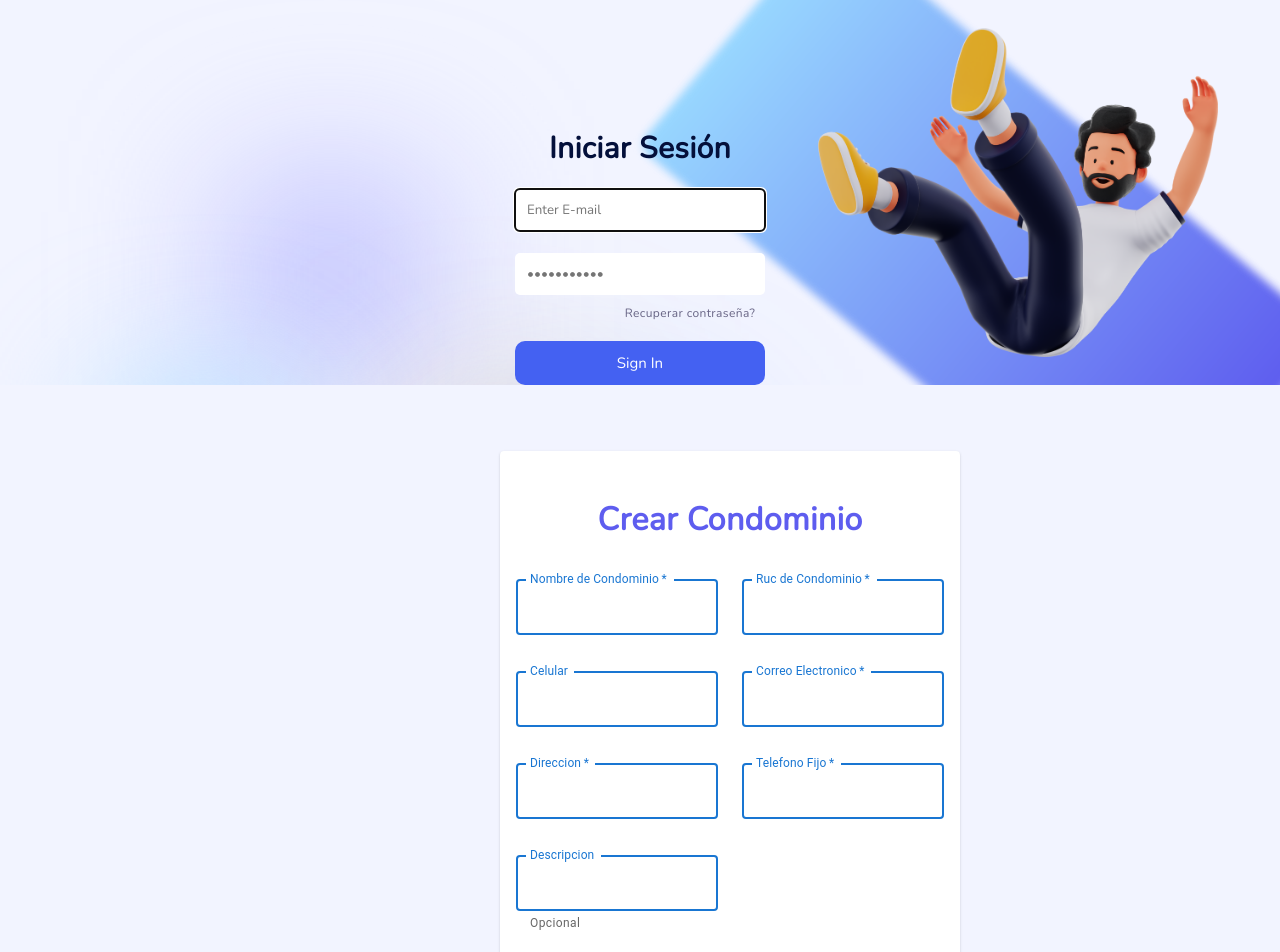
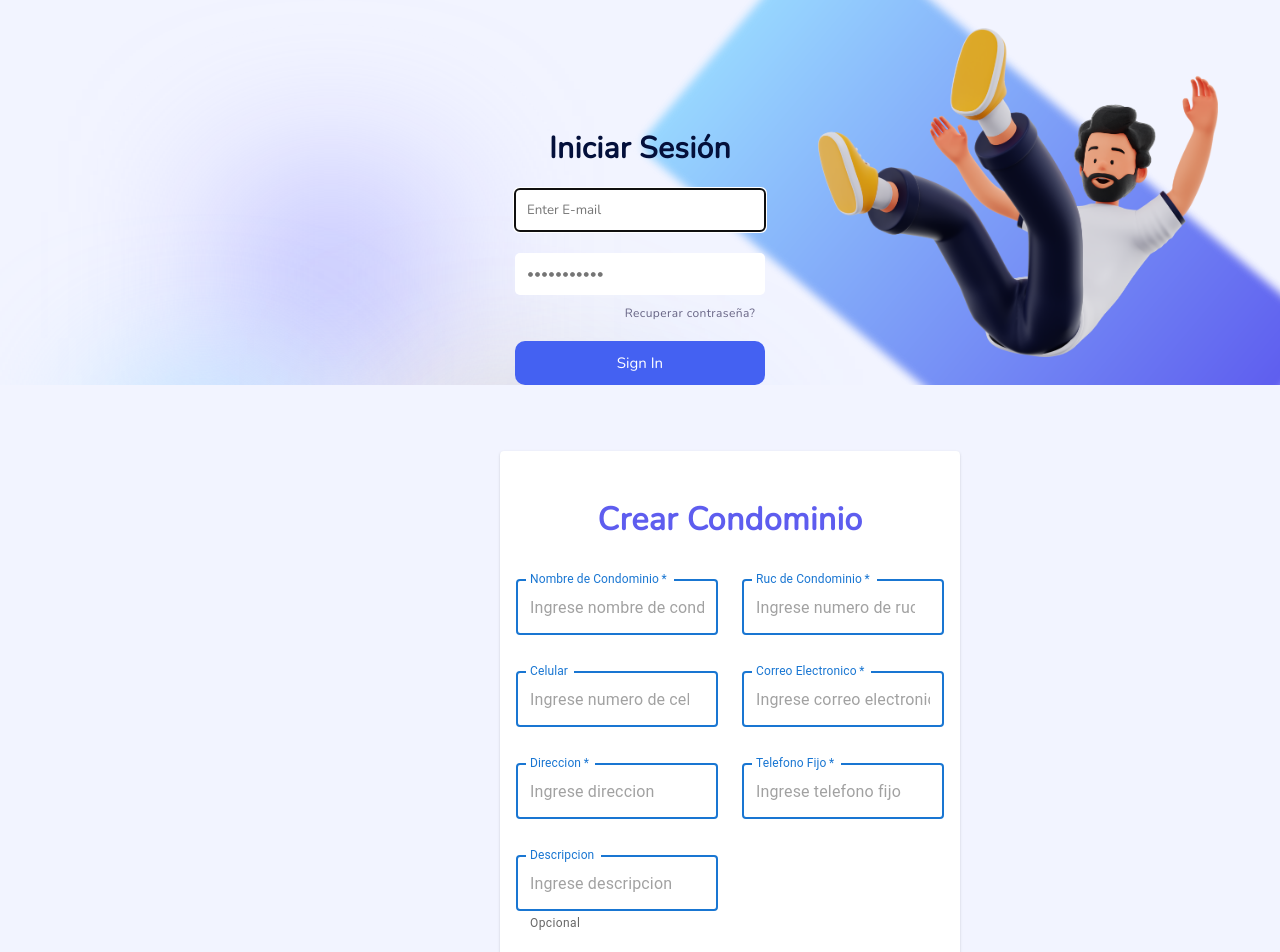
Before and after one commit to GerardoMP18/web-condominio-edificio-frontend, a React (Vite) app: page /condominios/crear-condominio in a window 1280 px wide. Shown: the top 952 px of the page. Built offline with nearby package versions, Linux system fonts and the light colour scheme.

Commit message:
[fix] Clear inuput text of texflieds material ui

```diff
--- a/src/pages/Condominios/Condominios.jsx
+++ b/src/pages/Condominios/Condominios.jsx
@@ -1,4 +1,4 @@
-import React, { useState, useEffect } from "react";
+import React, { useState, useEffect, useRef } from "react";
 import TableCondominiums from "../../components/Tables/TableCondominiums/TableCondominiums";
 import { Grid, TextField, Box, Card, CardContent, Button } from "@mui/material";
 import axios from "axios";
@@ -6,7 +6,7 @@ import { Formik } from "formik";
 import styled from "styled-components";
 import Swal from 'sweetalert2';
 
-const baseUrl = "http://127.0.0.1:5012/api/condominiums";
+const baseUrl = "http://127.0.0.1:5014/api/condominiums";
 
 export function CrearCondominio() {
   const Title = styled.h6`
@@ -21,6 +21,13 @@ export function CrearCondominio() {
   const isLandile = /^[0][1]\d{7}$/;
   const isEmail = /^\w+([.-_+]?\w+)*@\w+([.-]?\w+)*(\.\w{2,10})+$/;
 
+  const textCondominio = useRef(null);
+  const textRuc = useRef(null);
+  const textCelular = useRef(null);
+  const textCorreo = useRef(null);
+  const textDireccion = useRef(null);
+  const textTelefono = useRef(null);
+  const textDescription = useRef(null);
   /*Almacenar mensaje de errores*/
   const [errMsgName, setErrMsgName] = useState('');
   const [errMsgRuc, setErrMsgRuc] = useState('');
@@ -149,6 +156,14 @@ export function CrearCondominio() {
             icon: 'success',
             confirmButtonText: 'Aceptar'
           })
+          textCondominio.current.value = "";
+          textRuc.current.value = "";
+          textCelular.current.value = "";
+          textCorreo.current.value = "";
+          textCondominio.current.value = "";
+          textDireccion.current.value = "";
+          textTelefono.current.value = "";
+          textDescription.current.value = "";
         }
       });
     }
@@ -180,7 +195,9 @@ export function CrearCondominio() {
                           type="text"
                           name="name"
                           margin="dense"
+                          inputRef={textCondominio}
                           fullWidth
+                          placeholder="Ingrese nombre de condominio"
                           variant="outlined"
                           onChange={handleChange}
                         />
@@ -196,7 +213,9 @@ export function CrearCondominio() {
                           type="number"
                           name="ruc"
                           margin="dense"
+                          inputRef={textRuc}
                           fullWidth
+                          placeholder="Ingrese numero de ruc"
                           variant="outlined"
                           onChange={handleChange}
                         />
@@ -211,7 +230,9 @@ export function CrearCondominio() {
                           type="number"
                           name="phone"
                           margin="dense"
+                          inputRef={textCelular}
                           fullWidth
+                          placeholder="Ingrese numero de celular"
                           variant="outlined"
                           onChange={handleChange}
                         />
@@ -227,7 +248,9 @@ export function CrearCondominio() {
                           type="text"
                           name="email"
                           margin="dense"
+                          inputRef={textCorreo}
                           fullWidth
+                          placeholder="Ingrese correo electronico"
                           variant="outlined"
                           onChange={handleChange}
                         />
@@ -243,7 +266,9 @@ export function CrearCondominio() {
                           type="text"
                           name="address"
                           margin="dense"
+                          inputRef={textDireccion}
                           fullWidth
+                          placeholder="Ingrese direccion"
                           variant="outlined"
                           onChange={handleChange}
                         />
@@ -259,7 +284,9 @@ export function CrearCondominio() {
                           type="number"
                           name="landline"
                           margin="dense"
+                          inputRef={textTelefono}
                           fullWidth
+                          placeholder="Ingrese telefono fijo"
                           variant="outlined"
                           onChange={handleChange}
                         />
@@ -274,8 +301,10 @@ export function CrearCondominio() {
                           type="text"
                           name="description"
                           margin="dense"
+                          inputRef={textDescription}
                           fullWidth
                           variant="outlined"
+                          placeholder="Ingrese descripcion"
                           helperText="Opcional"
                           onChange={handleChange}
                         />
@@ -315,7 +344,7 @@ export function C2() {
   }, []);
 
   const fetchData = async () => {
-    const response = await fetch("http://127.0.0.1:5012/api/condominiums");
+    const response = await fetch("http://127.0.0.1:5014/api/condominiums");
     const data = await response.json();
     setCondominiums(data);
   };
--- a/src/pages/Edificios/Edificios.jsx
+++ b/src/pages/Edificios/Edificios.jsx
@@ -1,4 +1,4 @@
-import React, { useState, useEffect } from "react";
+import React, { useState, useEffect, useRef} from "react";
 import TableEdificios from "../../components/Tables/TableEdificios/TableEdificios";
 import { Grid, TextField, Box, Card, CardContent, Button } from "@mui/material";
 import axios from "axios";
@@ -13,7 +13,7 @@ import Select from '@mui/material/Select';
 
 import Swal from 'sweetalert2';
 
-const baseUrl = 'http://127.0.0.1:5012/api/condominiums/'
+const baseUrl = 'http://127.0.0.1:5014/api/condominiums/'
 
 export function CrearEdificio() {
   const Title = styled.h6`
@@ -30,6 +30,15 @@ export function CrearEdificio() {
   /* expresiones regulares de correo y telefono*/
   const isEmail = /^\w+([.-_+]?\w+)*@\w+([.-]?\w+)*(\.\w{2,10})+$/;
   const isPhone = /[9][0-9]{1,8}/;
+
+  const textCondominio = useRef(null);
+  const textEdificio = useRef(null);
+  const textRuc = useRef(null);
+  const textCelular = useRef(null);
+  const textEmail = useRef(null);
+  const textDescription = useRef(null);
+  const textFloor = useRef(null);
+  const textAdress = useRef(null);
 
   /* estados que almacenan los mensaje de errores a mostrar */
   const [errMsgCondominio, setErrMsgCondominio] = useState('');
@@ -168,6 +177,14 @@ export function CrearEdificio() {
             icon: 'success',
             confirmButtonText: 'Aceptar'
           })
+          textCondominio.current.value = "";
+          textEdificio.current.value = "";
+          textRuc.current.value = "";
+          textCelular.current.value = "";
+          textEmail.current.value = "";
+          textDescription.current.value = "";
+          textFloor.current.value = "";
+          textAdress.current.value = "";
         }
       });
     }
@@ -189,7 +206,7 @@ export function CrearEdificio() {
 
   /* funcion que retorna todos los conodominios por el metodo GET al desplegable*/
   const componentDidCondominium = () => {
-    axios.get("http://127.0.0.1:5012/api/condominiums").then((response) => {
+    axios.get("http://127.0.0.1:5014/api/condominiums").then((response) => {
       setState(response.data)
     })
   }
@@ -218,15 +235,16 @@ export function CrearEdificio() {
                             id="demo-simple-select-helper"
                             label="Condominio"
                             name="id_condominium"
+                            inputRef={textCondominio}
                             onChange={cambiarEstadoSelect}
                             onClick={componentDidCondominium}
                           >
-		            {state.map(elemento=>(
-		              <MenuItem onClick={()=> handleEditClick(elemento.id)} value={elemento.id}>{elemento.name}</MenuItem>
+                            {state.map(elemento => (
+                              <MenuItem onClick={() => handleEditClick(elemento.id)} value={elemento.id}>{elemento.name}</MenuItem>
                             )
                             )}
                           </Select>
-              { seleccionar ? <div></div> : <div className="error">{errMsgCondominio}</div>}
+                          {seleccionar ? <div></div> : <div className="error">{errMsgCondominio}</div>}
                         </FormControl>
                       </Grid>
 
@@ -236,13 +254,14 @@ export function CrearEdificio() {
                           required
                           id="name_building"
                           error={false}
-                          label="Nombre del edificio a crear"
+                          label="Nombre de Edificio"
                           type="text"
                           name="name_building"
                           margin="dense"
                           fullWidth
+                          inputRef={textEdificio}
                           variant="outlined"
-                          helperText="Ingrese nombre del Edificio"
+                          placeholder="Ingrese nombre de edificio"
                           onChange={handleChange}
                         />
                         <div className="error">{errMsgNombre}</div>
@@ -253,13 +272,14 @@ export function CrearEdificio() {
                           focused
                           required
                           error={false}
-                          label="ruc del condominio"
+                          label="Ruc de condominio"
                           type="number"
                           name="ruc"
                           margin="dense"
                           fullWidth
+                          inputRef={textRuc}
                           variant="outlined"
-                          helperText="Ruc del Condominio"
+                          placeholder="Ingrese numero de ruc"
                           onChange={handleChange}
                         />
                         <div className="error">{errMsgRuc}</div>
@@ -275,8 +295,9 @@ export function CrearEdificio() {
                           name="phone"
                           margin="dense"
                           fullWidth
+                          inputRef={textCelular}
                           variant="outlined"
-                          helperText="phone"
+                          placeholder="Ingrese numero de celular"
                           onChange={handleChange}
                         />
                         <div className="error">{errMsgPhone}</div>
@@ -292,8 +313,9 @@ export function CrearEdificio() {
                           name="email"
                           margin="dense"
                           fullWidth
+                          inputRef={textEmail}
                           variant="outlined"
-                          helperText="email"
+                          placeholder="Ingrese correo electronico"
                           onChange={handleChange}
                         />
                         <div className="error">{errMsgEmail}</div>
@@ -309,8 +331,9 @@ export function CrearEdificio() {
                           name="description"
                           margin="dense"
                           fullWidth
+                          inputRef={textDescription}
                           variant="outlined"
-                          helperText="opcional"
+                          placeholder="Ingrese descripcion"
                           onChange={handleChange}
                         />
                         <div className="error">{errMsgDes}</div>
@@ -321,13 +344,14 @@ export function CrearEdificio() {
                           focused
                           required
                           error={false}
-                          label="floor"
+                          label="Cantidad de departamentos"
                           type="number"
                           name="floor"
                           margin="dense"
                           fullWidth
+                          inputRef={textFloor}
                           variant="outlined"
-                          helperText="Numero de pisos"
+                          placeholder="Ingrese cantidad de departamentos"
                           onChange={handleChange}
                         />
                         <div className="error">{errMsgFloor}</div>
@@ -338,13 +362,14 @@ export function CrearEdificio() {
                           focused
                           required
                           error={false}
-                          label="address"
+                          label="Direccion"
                           type="text"
                           name="address"
                           margin="dense"
                           fullWidth
+                          inputRef={textAdress}
                           variant="outlined"
-                          helperText="address"
+                          placeholder="Ingrese direccion"
                           onChange={handleChange}
                         />
                         <div className="error">{errMsgAddress}</div>
--- a/src/pages/Inquilinos/Inquilinos.jsx
+++ b/src/pages/Inquilinos/Inquilinos.jsx
@@ -1,4 +1,4 @@
-import React, { useState, useEffect } from "react";
+import React, { useState, useEffect, useRef } from "react";
 import TableInquilinos from "../../components/Tables/TableInquilinos/TableInquilinos";
 import { Grid, TextField, Box, Card, CardContent, Button } from "@mui/material";
 import axios from "axios";
@@ -16,6 +16,15 @@ export function CrearInquilino() {
     padding-top: 30px;
     padding-bottom: 30px;
   `;
+
+  /* referencia direct al input para cambiar a null*/
+  const textNombre = useRef(null);
+  const textApellido = useRef(null);
+  const textDni = useRef(null);
+  const textEmail = useRef(null);
+  const textPwd = useRef(null);
+  const textCelular = useRef(null);
+  const textFecha = useRef(null);
 
   /*expresiones regulares para validacion de celular y correo */
   const isPhone = /[9][0-9]{1,8}/;
@@ -160,6 +169,13 @@ export function CrearInquilino() {
             icon: 'success',
             confirmButtonText: 'Aceptar'
           })
+          textNombre.current.value = "";
+          textApellido.current.value = "";
+          textDni.current.value = "";
+          textEmail.current.value = "";
+          textPwd.current.value = "";
+          textCelular.current.value = "";
+          textFecha.current.value = "";
         }
       });
     }
@@ -193,6 +209,7 @@ export function CrearInquilino() {
                           name="first_name"
                           margin="dense"
                           fullWidth
+                          inputRef={textNombre}
                           variant="outlined"
                           placeholder="Ingrese nombre de inquilino"
                           onChange={handleChange}
@@ -211,6 +228,7 @@ export function CrearInquilino() {
                           name="last_name"
                           margin="dense"
                           fullWidth
+                          inputRef={textApellido}
                           variant="outlined"
                           placeholder="Ingrese apellidos de inquilino"
                           onChange={handleChange}
@@ -229,6 +247,7 @@ export function CrearInquilino() {
                           name="number_document"
                           margin="dense"
                           fullWidth
+                          inputRef={textDni}
                           variant="outlined"
                           placeholder="Ingrese numero de documento"
                           onChange={handleChange}
@@ -247,6 +266,7 @@ export function CrearInquilino() {
                           name="email"
                           margin="dense"
                           fullWidth
+                          inputRef={textEmail}
                           variant="outlined"
                           placeholder="Ingrese correo electronico"
                           onChange={handleChange}
@@ -265,6 +285,7 @@ export function CrearInquilino() {
                           name="password"
                           margin="dense"
                           fullWidth
+                          inputRef={textPwd}
                           variant="outlined"
                           placeholder="Ingrese contraseña"
                           onChange={handleChange}
@@ -283,6 +304,7 @@ export function CrearInquilino() {
                           name="phone"
                           margin="dense"
                           fullWidth
+                          inputRef={textCelular}
                           variant="outlined"
                           placeholder="Ingrese numero de celular"
                           onChange={handleChange}
@@ -301,6 +323,7 @@ export function CrearInquilino() {
                           name="birth_date"
                           margin="dense"
                           fullWidth
+                          inputRef={textFecha}
                           variant="outlined"
                           onChange={handleChange}
                         />
```
Lines whose indentation alone changed are shown as unchanged.
